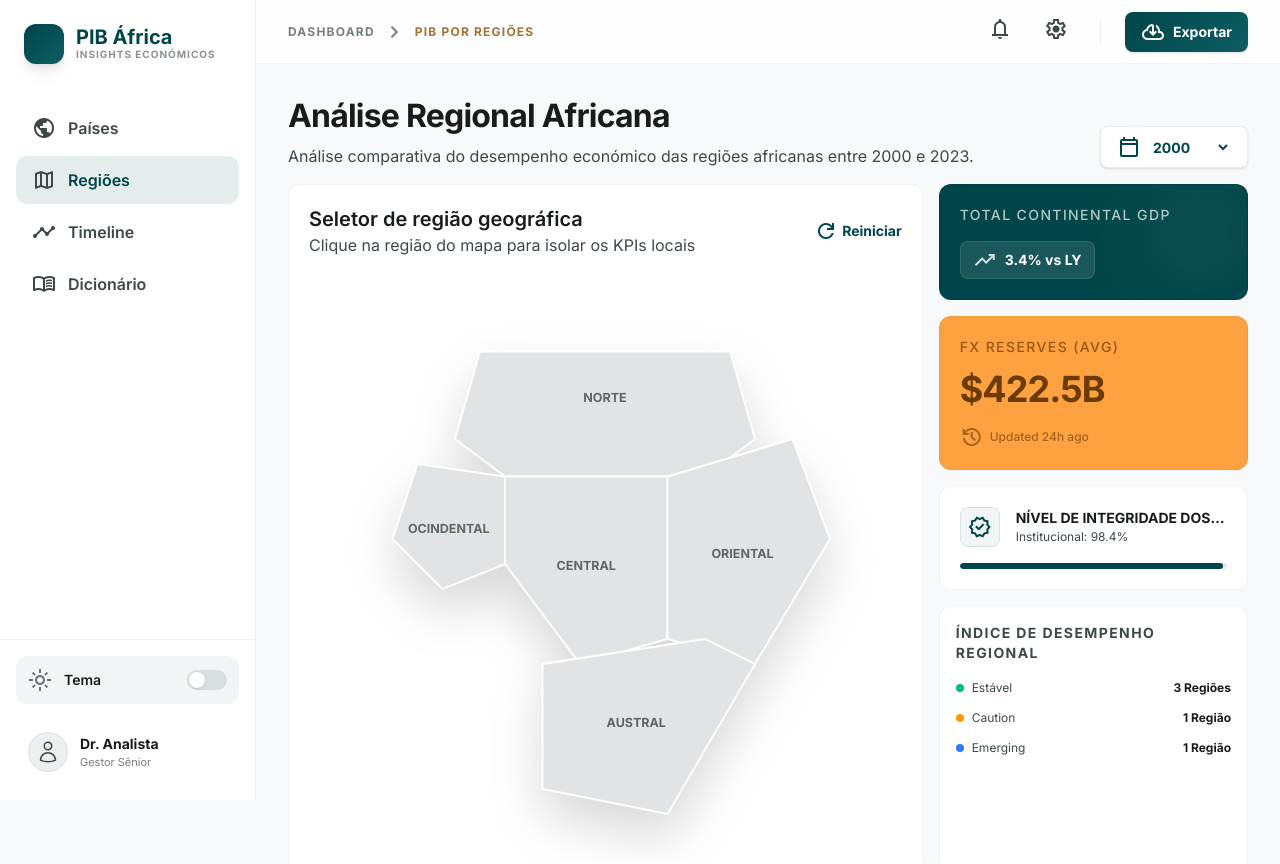
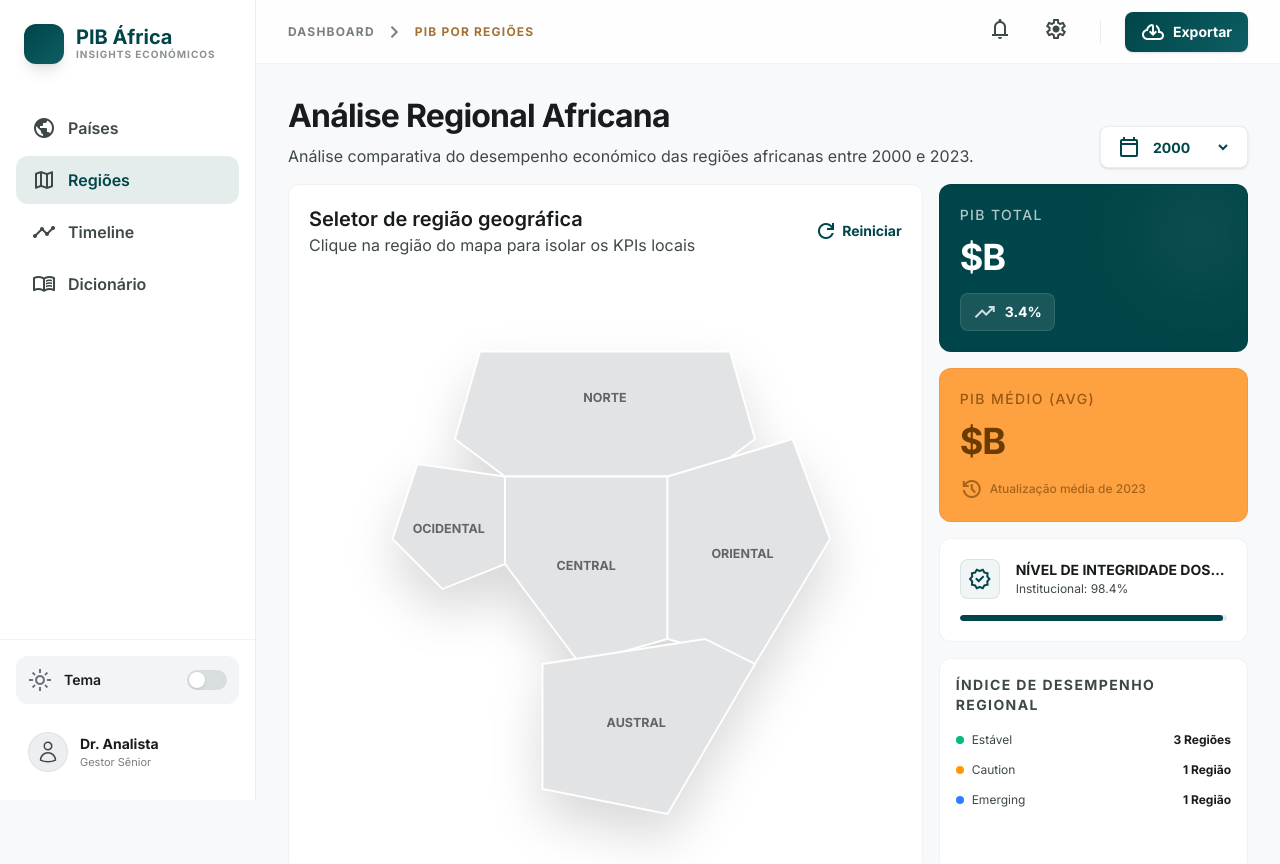
Before and after one commit to Adowalma/african-pib, an Angular app: page /regional in a window 1280 px wide. Shown: the top 864 px of the page. Built offline with nearby package versions, Linux system fonts and the light colour scheme.

Commit message:
fix: fixed regional filters by year and selected region

```diff
--- a/src/app/pages/regional/regional.css
+++ b/src/app/pages/regional/regional.css
@@ -1,16 +1,16 @@
-.north {
+.norte {
   fill: #006a70;
 }
 
-.west {
+.ocidental {
   fill: #b36400;
 }
 
-.east {
+.oriental {
   fill: #3e667d;
 }
 
-.south {
+.austral {
   fill: #e03a3a;
 }
 
--- a/src/app/pages/regional/regional.html
+++ b/src/app/pages/regional/regional.html
@@ -8,10 +8,13 @@
           class="flex items-center gap-2 bg-white dark:bg-zinc-800 border border-outline-variant/30 dark:border-zinc-700 px-4 py-2 rounded-lg text-label-md font-bold hover:bg-surface-container dark:hover:bg-zinc-700 transition-all shadow-sm">
           <span class="material-symbols-outlined text-[18px] text-primary">calendar_today</span>
           <select
-            class="bg-transparent border-none text-sm font-bold text-primary dark:text-primary-fixed focus:ring-0 cursor-pointer p-0 pr-6"
-            [value]='selectedYear()' (change)="filteredData()">
+            class="bg-transparent border-none text-sm font-bold text-primary dark:text-zinc-200 focus:ring-0 cursor-pointer p-0 pr-6"
+            [value]="selectedYear()" (change)="onYearChange($event)">
+
             @for (year of years; track $index) {
-            <option [value]="year" class="dark:bg-zinc-800 dark:text-zinc-100">{{year}}</option>
+            <option [value]="year" class="bg-white dark:bg-zinc-800 text-on-surface dark:text-zinc-100">
+              {{year}}
+            </option>
             }
           </select>
         </button>
@@ -37,25 +40,25 @@
           <div class="w-full max-w-125">
             <svg class="w-full h-auto drop-shadow-2xl" viewBox="0 0 400 450" xmlns="http://www.w3.org/2000/svg">
               <path class="africa-map-path" d="M100 50 L300 50 L320 120 L280 150 L120 150 L80 120 Z" id="region-north"
-                (click)="regional.set('north')" [class.north]="regional() =='north'"></path>
+                (click)="regional.set('norte')" [class.norte]="regional() =='norte'"></path>
               <text class="region-label fill-current text-on-surface dark:fill-zinc-300" text-anchor="middle" x="200"
                 y="90">Norte</text>
               <path class="africa-map-path" d="M50 140 L120 150 L120 220 L70 240 L30 200 Z" id="region-west"
-                (click)="regional.set('west')" [class.west]="regional() =='west'">
+                (click)="regional.set('ocidental')" [class.ocidental]="regional() =='ocidental'">
               </path>
               <text class="region-label fill-current text-on-surface dark:fill-zinc-300" text-anchor="middle" x="75"
-                y="195">Ocindental</text>
+                y="195">Ocidental</text>
               <path class="africa-map-path" d="M120 150 L250 150 L250 280 L180 300 L120 220 Z" id="region-central"
                 (click)="regional.set('central')" [class.central]="regional() =='central'"></path>
               <text class="region-label fill-current text-on-surface dark:fill-zinc-300" text-anchor="middle" x="185"
                 y="225">Central</text>
               <path class="africa-map-path" d="M250 150 L350 120 L380 200 L320 300 L250 280 Z" id="region-east"
-                (click)="regional.set('east')" [class.east]="regional() =='east'">
+                (click)="regional.set('oriental')" [class.oriental]="regional() =='oriental'">
               </path>
               <text class="region-label fill-current text-on-surface dark:fill-zinc-300" text-anchor="middle" x="310"
                 y="215">Oriental</text>
               <path class="africa-map-path" d="M150 300 L280 280 L320 300 L250 420 L150 400 Z" id="region-south"
-                (click)="regional.set('south')" [class.south]="regional() =='south'">
+                (click)="regional.set('austral')" [class.austral]="regional() =='austral'">
               </path>
               <text class="region-label fill-current text-on-surface dark:fill-zinc-300" text-anchor="middle" x="225"
                 y="350">Austral</text>
@@ -74,13 +77,13 @@
           id="kpi-card-1">
           <div class="relative z-10">
             <h4 class="text-label-md text-white/70 dark:text-zinc-400 uppercase tracking-widest mb-3" id="kpi-label-1">
-              Total {{regional()}} GDP</h4>
+              PIB {{regional()}} Total</h4>
             <div class="text-white dark:text-zinc-100 text-4xl font-extrabold tracking-tight mb-4" id="kpi-value-1">
-              {{filteredData()?.pibTotal}}</div>
+              ${{ filteredData()?.pibTotal }}B</div>
             <div
               class="flex items-center gap-2 bg-white/10 dark:bg-zinc-700/50 w-fit px-3 py-1.5 rounded-lg border border-white/10 dark:border-zinc-600/30">
               <span class="material-symbols-outlined text-[18px] text-white/80 dark:text-zinc-300">trending_up</span>
-              <span class="text-label-md font-bold text-white dark:text-zinc-200" id="kpi-trend-1">3.4% vs LY</span>
+              <span class="text-label-md font-bold text-white dark:text-zinc-200" id="kpi-trend-1">3.4%</span>
             </div>
           </div>
           <div
@@ -91,14 +94,13 @@
           class="bg-secondary-container dark:bg-zinc-800 border border-transparent dark:border-zinc-700/50 modern-card rounded-xl p-card-padding"
           id="kpi-card-2">
           <h4 class="text-label-md text-on-secondary-container/70 dark:text-zinc-400 uppercase tracking-widest mb-3"
-            id="kpi-label-2">FX
-            Reserves (Avg)</h4>
+            id="kpi-label-2">PIB Médio (Avg)</h4>
           <div class="text-on-secondary-container dark:text-zinc-100 text-4xl font-extrabold tracking-tight mb-4"
             id="kpi-value-2">
-            $422.5B</div>
+            ${{filteredData()?.pibPc}}B</div>
           <div class="flex items-center gap-1.5 text-on-secondary-container/60 dark:text-zinc-400/70">
             <span class="material-symbols-outlined text-[16px]">history</span>
-            <span class="text-[12px] font-medium" id="kpi-meta-2">Updated 24h ago</span>
+            <span class="text-[12px] font-medium" id="kpi-meta-2">Atualização média de 2023</span>
           </div>
         </div>
         <div
--- a/src/app/pages/regional/regional.ts
+++ b/src/app/pages/regional/regional.ts
@@ -9,28 +9,28 @@ import { Title } from '../../shared/components/title/title';
   styleUrl: './regional.css',
 })
 export class Regional {
-  regional = signal<string>('Continental');
-
-  reginonalData = signal(Regioes);
-
   regionalList = Regioes;
 
-  years = ['2000', '2006', '2010', '2014', '2019', '2022', '2023'];
+  years = ['2000', '2006', '2010', '2019', '2022', '2023'];
 
+  regional = signal<string>('');
   selectedYear = signal<string>('2000');
 
   filteredData = computed(() => {
-    const regionalList = this.reginonalData();
-    const regionalName = this.regional();
-    const year = this.selectedYear();
+    const nomeRegiao = this.regional();
+    const ano = this.selectedYear();
 
-    const foundedRegional = regionalList.find((item) => item.Regiao === regionalName);
-    if (!foundedRegional) return null;
+    const linhaRegiao = this.regionalList.find(
+      (item) => item.Regiao.toLowerCase() === nomeRegiao.toLowerCase(),
+    );
+    if (!linhaRegiao) return null;
 
-    const regionalDataSelected = foundedRegional as any;
+    const chavePib = `PIB_Total_${ano}_Bi` as keyof typeof linhaRegiao;
 
+    // Retorna os dados mapeados de forma direta
     return {
-      pibTotal: regionalDataSelected[`PIB_Total_${year}_Bi`],
+      pibTotal: linhaRegiao[chavePib] || 0,
+      pibPc: linhaRegiao.PIBpc_Medio_2023,
     };
   });
 
```
